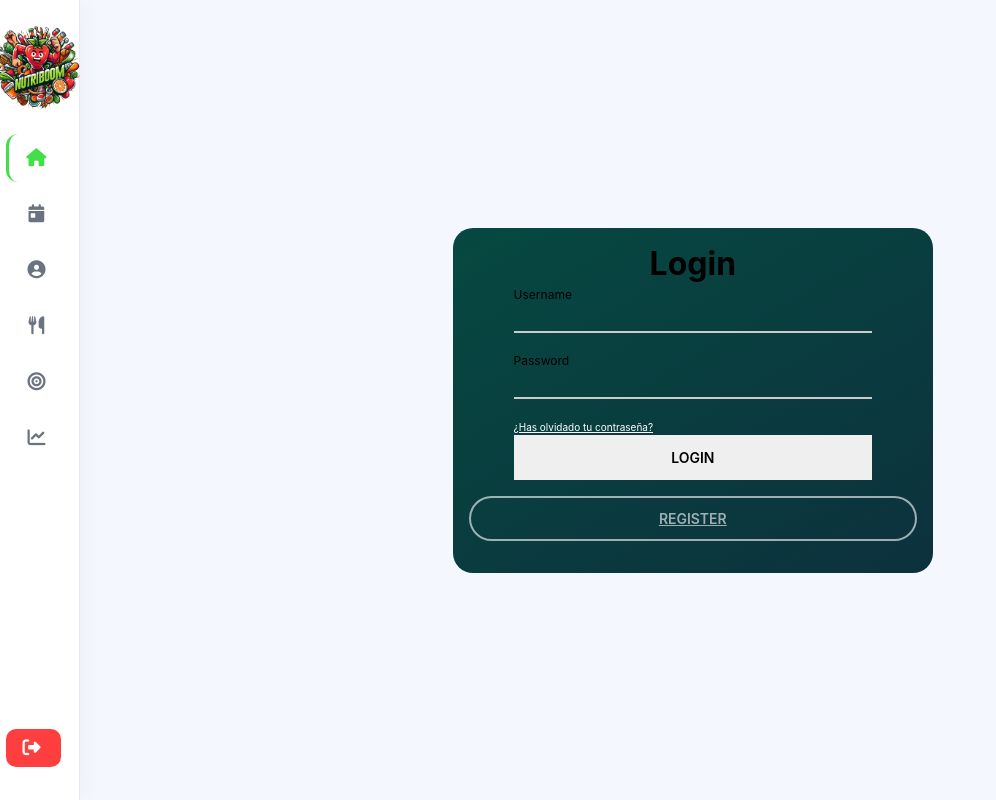
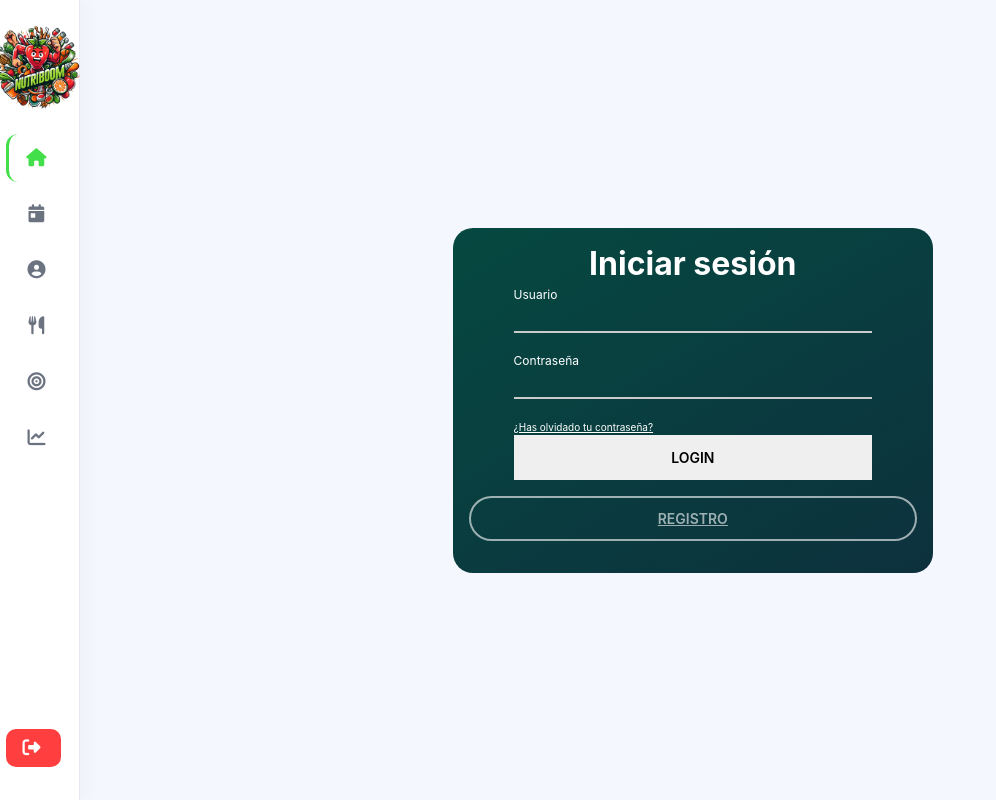
Before and after one commit to nataliagamezbarea/Nutriboom, a Flask app: page /login in a window 1280 px wide. Shown: the whole page, without its empty margins (0-996 px from the left). Run offline with Flask 3, Linux system fonts and the light colour scheme; some libraries are stand-ins or nearby versions.

Commit message:
Actualizar lógica de actualización de platos, permitir carga de imágenes y mejorar estilos en formularios de inicio de sesión y datos personales

```diff
--- a/static/css/login.css
+++ b/static/css/login.css
@@ -15,6 +15,7 @@
   justify-content: center;
   align-items: center;
   flex-direction: column;
+  color: white;
 }
 
 .register-container {
--- a/static/css/platos.css
+++ b/static/css/platos.css
@@ -75,6 +75,7 @@ small {
   height: 15rem;
   overflow-y: auto;
   overflow-x: hidden;
+  width: 18vw;
 }
 .multiselect-dropdown-list::-webkit-scrollbar {
   width: 6px;
--- a/templates/SeguimientoNutricional.html
+++ b/templates/SeguimientoNutricional.html
@@ -24,7 +24,7 @@
   align-items: center;
   width: 90%;
   max-width: 1000px;
-  background: #13f487;
+  background: #10b981;
   border-radius: 10px;
   padding: 1.5rem;
   box-shadow: 0 4px 8px rgba(0,0,0,0.1);
--- a/templates/datos_personales.html
+++ b/templates/datos_personales.html
@@ -60,7 +60,7 @@
         </select>
 
           <label for="numero_Comidas">Número Comidas:</label>
-          <input type="number" min="1" max="5" required step="1" id="numero_Comidas" name="numero_Comidas">
+          <input type="number" min="1" max="5" required step="1" id="numero_Comidas" name="numero_Comidas" value="{{ datos.numero_Comidas if datos else '' }}">
           <p>Calorías permitidas: <span id="calorias">{{ datos.calorias_permitidas if datos else '1000' }}</span></p>
 
           <script>
--- a/templates/login.html
+++ b/templates/login.html
@@ -7,7 +7,7 @@
   <div class="container-page" id="Container">
 
     <div class="login-container" id="LoginContainer">
-      <h1 class="title">Login</h1>
+      <h1 class="title">Iniciar sesión</h1>
 
       <!-- Display error message -->
       {% if error %}
@@ -18,12 +18,12 @@
 
       <form method="POST" action="/login">
         <div class="input-lailine-container">
-          <span class="name-input">Username</span>
+          <span class="name-input">Usuario</span>
           <input type="email" name="email" class="input-line" required>
         </div>
 
         <div class="input-line-container">
-          <span class="name-input">Password</span>
+          <span class="name-input">Contraseña</span>
           <input type="password" name="contrasena" class="input-line" required>
         </div>
         <a id="olvidado" href="{{ url_for('olvidado_contraseña') }}">¿Has olvidado tu contraseña?</a>
@@ -32,7 +32,7 @@
 
       </form>
 
-      <a href="{{ url_for('register') }}" class="button-second">Register</a>
+      <a href="{{ url_for('register') }}" class="button-second">Registro</a>
 
     </div>
 
```
Also changed, not shown: routes/platos/update_plato.py (+25 -10 lines).
